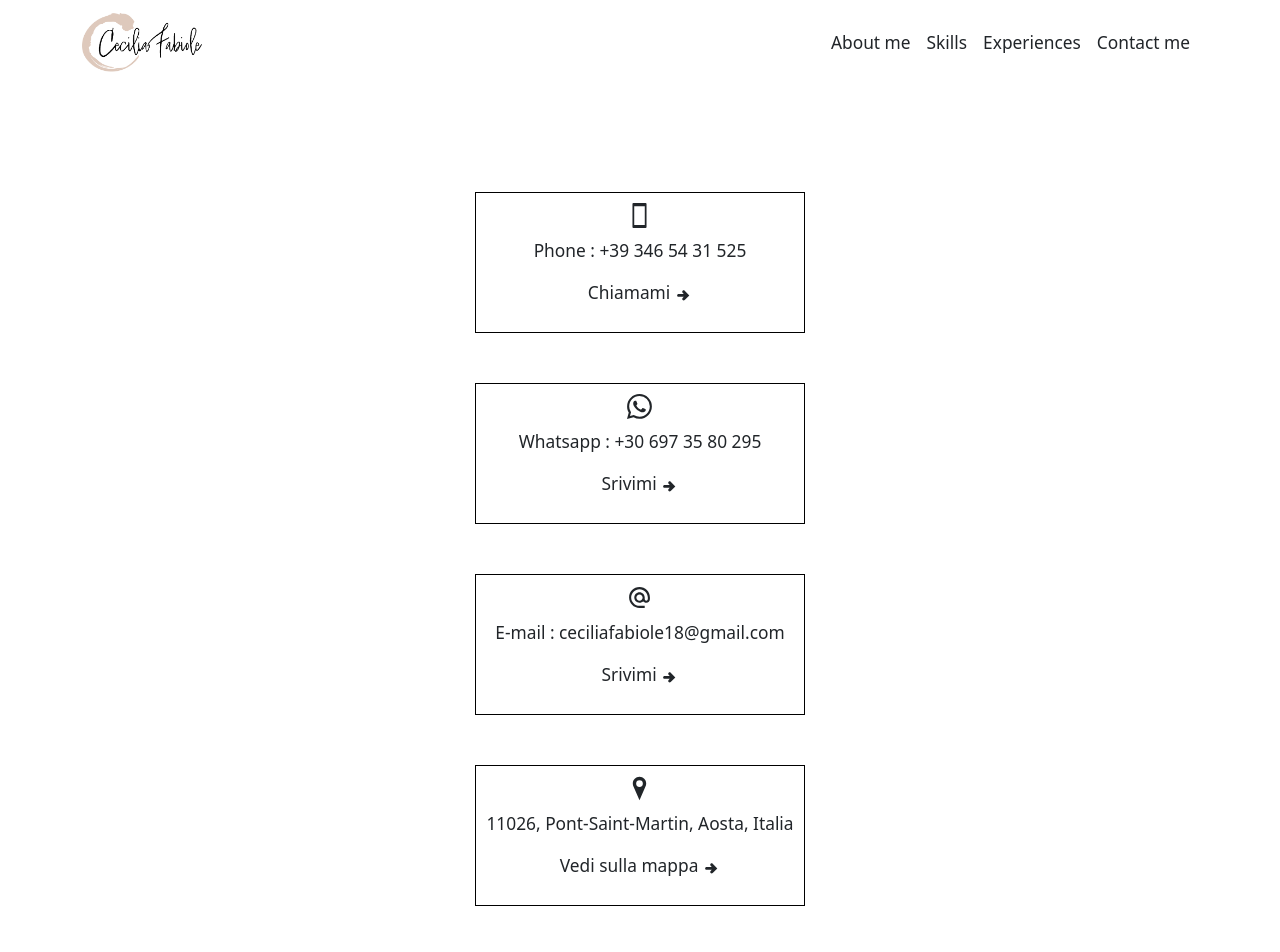
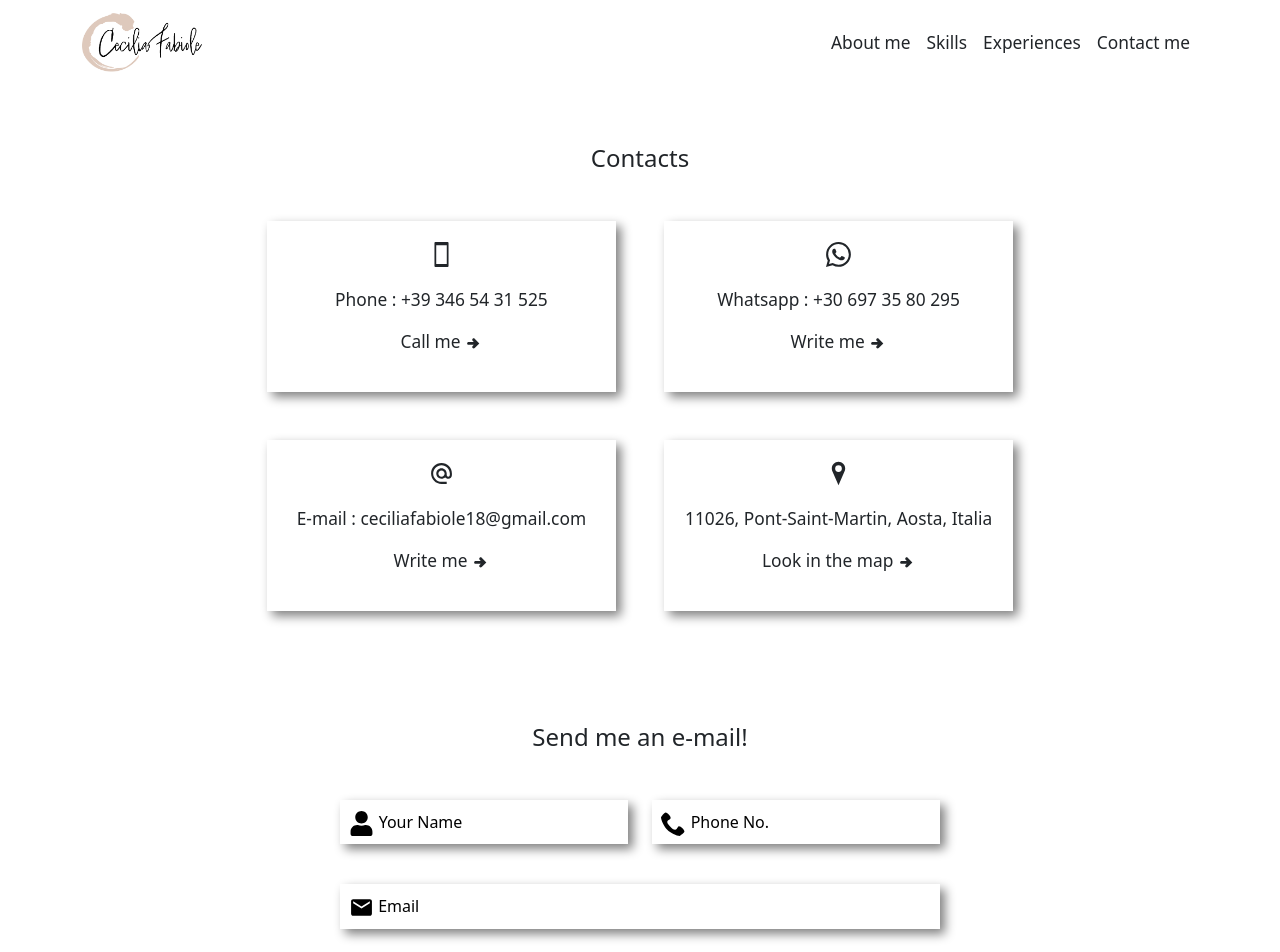
Before and after one commit to CeciliaFabiole/portfolio, a React (Create React App) app: page /contact in a window 1280 px wide. Shown: the top 952 px of the page. Built offline with nearby package versions, Linux system fonts and the light colour scheme; a web font is replaced by a local one.

Commit message:
feat: add scss

```diff
--- a/src/Components/AboutMe.js
+++ b/src/Components/AboutMe.js
@@ -32,9 +32,14 @@ function AboutMe() {
                             willingness to overcome obstacles make me an ideal candidate for any web development role.</p>
 
                     </div>
-                    <a download="" href={CVCeciliaFabiole}>
-                            <h5>Download my CV <FiFileText size="25px" /></h5>
+                    <div className='bordo'>
+                        <a download="" href={CVCeciliaFabiole} className="allineamento">
+                            <FiFileText size="25px" />
+                            <h5 className='mt-3'>Download my CV </h5>
+
                         </a>
+                    </div>
+
                 </div>
             </div>
         </div>
--- a/src/Components/Contact.js
+++ b/src/Components/Contact.js
@@ -11,38 +11,36 @@ function Contact() {
     return (
         <div className="container-fluid pt-5">
             <div className="container pt-5 desktop-contact-query mt-5">
-                <div className='mb-5 mt-5 link-size'>
+            <h4>Contacts</h4>
+                <div className='mb-5 mt-4 link-size'>
                     <div className='bordo'>
                         <a href="tel:+393465431525">
                             <IoPhonePortraitSharp className='icon-contact-size' />
                             <p> Phone : +39 346 54 31 525 </p>
-                            <p>Chiamami <TiArrowRightThick/></p>
+                            <p>Call me <TiArrowRightThick /></p>
                         </a>
                     </div>
                     <div className='bordo'>
                         <a href="whatsapp://send?phone=+306973580295" target='_blank' rel="noreferrer">
                             <BsWhatsapp className='icon-contact-size' />
                             <p>Whatsapp : +30 697 35 80 295</p>
-                            <p>Srivimi <TiArrowRightThick/></p>
+                            <p>Write me <TiArrowRightThick /></p>
                         </a>
                     </div>
                     <div className='bordo'>
                         <a href="mailto:ceciliafabiole18@gmail.com">
                             <MdAlternateEmail className='icon-contact-size' />
                             <p>E-mail : ceciliafabiole18@gmail.com</p>
-                            <p>Srivimi <TiArrowRightThick/></p>
+                            <p>Write me <TiArrowRightThick /></p>
                         </a>
                     </div>
                     <div className='bordo'>
                         <a href="https://www.google.it/maps/place/11026+Pont-Saint-Martin+AO/@45.5945638,7.7856887,15z/data=!3m1!4b1!4m5!3m4!1s0x478896fddc000c2d:0xcc47cb89998707b9!8m2!3d45.594928!4d7.798357">
                             <GiPositionMarker className='icon-contact-size' />
                             <p> 11026, Pont-Saint-Martin, Aosta, Italia</p>
-                            <p>Vedi sulla mappa <TiArrowRightThick/></p>
+                            <p>Look in the map <TiArrowRightThick /></p>
                         </a>
                     </div>
-
-
-
                 </div>
                 <ContactForm />
             </div>
--- a/src/Components/ContactForm.js
+++ b/src/Components/ContactForm.js
@@ -29,7 +29,7 @@ function ContactForm() {
     };
     return (
         <form className="form-style mb-5 mt-5" ref={form} onSubmit={sendEmail}>
-            <h4 className='mb-5 text-center'>Mandami una e-mail!</h4>
+            <h4 className='mb-5 text-center'>Send me an e-mail!</h4>
             <div className="row">
                 <div className="input-group">
                     <input type="text" name="user_name" id="name" required />
--- a/src/index.css
+++ b/src/index.css
@@ -112,6 +112,16 @@
 .desktop-about-query .contenitore-img .spontaneous-img {
   width: 50%;
 }
+.desktop-about-query .bordo {
+  text-align: center;
+  border: 1px solid transparent;
+  padding: 20px 60px;
+  box-shadow: 5px 5px 10px 0px gray;
+}
+.desktop-about-query .bordo:hover {
+  color: #638A5A;
+  cursor: pointer;
+}
 
 @media screen and (max-width: 991px) {
   .desktop-about-query .contenitore-img .spontaneous-img {
@@ -158,6 +168,7 @@
   justify-content: center;
   align-items: center;
   transition: 0.5s;
+  box-shadow: 5px 5px 10px 0px gray;
 }
 .desktop-about-query .griglia .skill-box .skill-title .skill-img .skill-icon {
   width: 50px;
@@ -214,19 +225,24 @@
 .desktop-contact-query .link-size {
   font-weight: 300 !important;
   font-size: 13pt !important;
+  display: grid;
+  grid-template-columns: repeat(2, 1fr);
+  column-gap: 3rem;
+  row-gap: 3rem;
+  padding: 1rem 0;
 }
 .desktop-contact-query .link-size .bordo {
-  margin-bottom: 50px;
   text-align: center;
-  border: 1px solid #000000;
-  padding: 10px;
+  border: 1px solid transparent;
+  padding: 20px;
+  box-shadow: 5px 5px 10px 0px gray;
 }
 .desktop-contact-query .link-size .bordo .icon-contact-size {
   font-size: 25px;
-  margin-bottom: 10px;
+  margin-bottom: 20px;
 }
 .desktop-contact-query .link-size .bordo:hover {
-  font-size: 14pt;
+  padding-top: 30px;
   color: #638A5A;
 }
 .desktop-contact-query .form-style {
@@ -236,20 +252,22 @@
 .desktop-contact-query .form-style .row {
   display: flex;
   align-items: center;
-  justify-content: space-between;
+  justify-content: space-around;
 }
 .desktop-contact-query .form-style .row .input-group {
-  flex-basis: 48%;
+  flex-basis: 46%;
 }
 .desktop-contact-query .form-style .input-group {
   margin-bottom: 40px;
   position: relative;
+  box-shadow: 5px 5px 10px 0px gray;
+  padding: 0;
 }
 .desktop-contact-query .form-style .input-group input, .desktop-contact-query .form-style .input-group textarea {
   width: 100%;
   padding: 10px;
   outline: 0;
-  border: 1px solid #000000;
+  border: 1px solid transparent;
   color: #000000;
   background: transparent;
   font-size: 15px;
@@ -274,10 +292,11 @@
   padding: 10px 0;
   color: #000000;
   outline: none;
-  border: 1px solid #000000;
+  border: 1px solid transparent;
   background: transparent;
   width: 100%;
   cursor: pointer;
+  box-shadow: 5px 5px 10px 0px gray;
 }
 
 @media screen and (max-width: 538px) {
@@ -310,8 +329,9 @@
 .desktop-experience-query .desktop-study-query .contenitore-card,
 .desktop-experience-query .desktop-work-query .contenitore-card {
   width: 100%;
-  border: 1px solid black;
+  border: 1px solid transparent;
   padding: 20px;
+  box-shadow: 5px 5px 10px 0px gray;
 }
 .desktop-experience-query .desktop-study-query {
   margin-top: 180px;
--- a/src/stile/_contact.scss
+++ b/src/stile/_contact.scss
@@ -7,18 +7,23 @@
     .link-size{
         font-weight: $paragrafoWeight !important;
         font-size: $paragrafoSize !important;
+        display: grid;
+        grid-template-columns: repeat(2,1fr);
+        column-gap: 3rem;
+        row-gap: 3rem;
+        padding: 1rem 0;
         .bordo{
-            margin-bottom: 50px;
             text-align: center;
-            border: 1px solid $black;
-            padding:10px;
+            border: 1px solid transparent;
+            padding:20px;
+            box-shadow: 5px 5px 10px 0px gray;
             .icon-contact-size{
                 font-size: 25px;
-                margin-bottom: 10px;
+                margin-bottom: 20px;
             }
         }
         .bordo:hover{
-            font-size: 14pt;
+            padding-top:30px;
             color: $darkg;
         }
     }
@@ -29,19 +34,21 @@
         .row{
             display: flex;
             align-items: center;
-            justify-content: space-between;
+            justify-content: space-around;
             .input-group{
-                flex-basis: 48%;
+                flex-basis: 46%;
             }
         }
         .input-group{
             margin-bottom: 40px;
             position: relative;
+            box-shadow: 5px 5px 10px 0px gray;
+            padding:0;
             input,textarea{
                 width:100%;
                 padding:10px;
                 outline:0;
-                border: 1px solid $black;
+                border: 1px solid transparent;
                 color: $black;
                 background: transparent;
                 font-size: 15px;
@@ -67,10 +74,11 @@
             padding:10px 0;
             color: $black;
             outline: none;
-            border: 1px solid $black;
+            border: 1px solid transparent;
             background: transparent;
             width: 100%;
             cursor:pointer;
+            box-shadow: 5px 5px 10px 0px gray;
         }
     }
 }
--- a/src/stile/_experiences.scss
+++ b/src/stile/_experiences.scss
@@ -17,8 +17,9 @@
 
         .contenitore-card {
             width: 100%;
-            border: 1px solid black;
+            border: 1px solid transparent;
             padding: 20px;
+            box-shadow: 5px 5px 10px 0px gray;
         }
     }
     .desktop-study-query{
--- a/src/stile/_skills.scss
+++ b/src/stile/_skills.scss
@@ -24,6 +24,7 @@
                 margin-bottom: 0.5rem;
                 position: relative;
 
+
                 .skill-img {
                     width: 90px;
                     height: 90px;
@@ -34,6 +35,7 @@
                     justify-content: center;
                     align-items: center;
                     transition: .5s;
+                    box-shadow: 5px 5px 10px 0px gray;
 
                     .skill-icon {
                         width: 50px;
```
Also changed, not shown: src/Components/Skills.js (+20 -9 lines), src/stile/_aboutMe.scss (+10 -0 lines), 1 other file (tests, documents, lock files or other folders).
